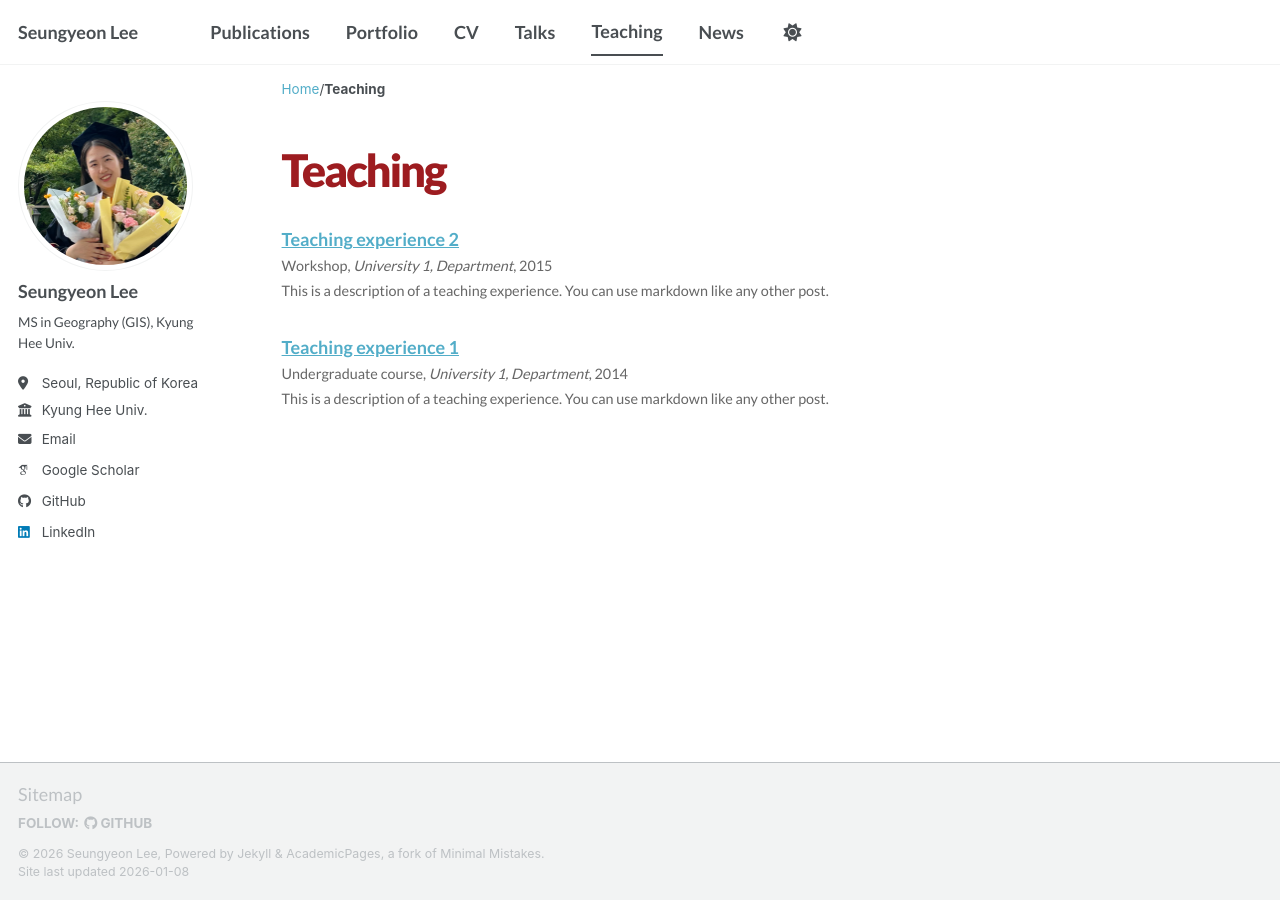
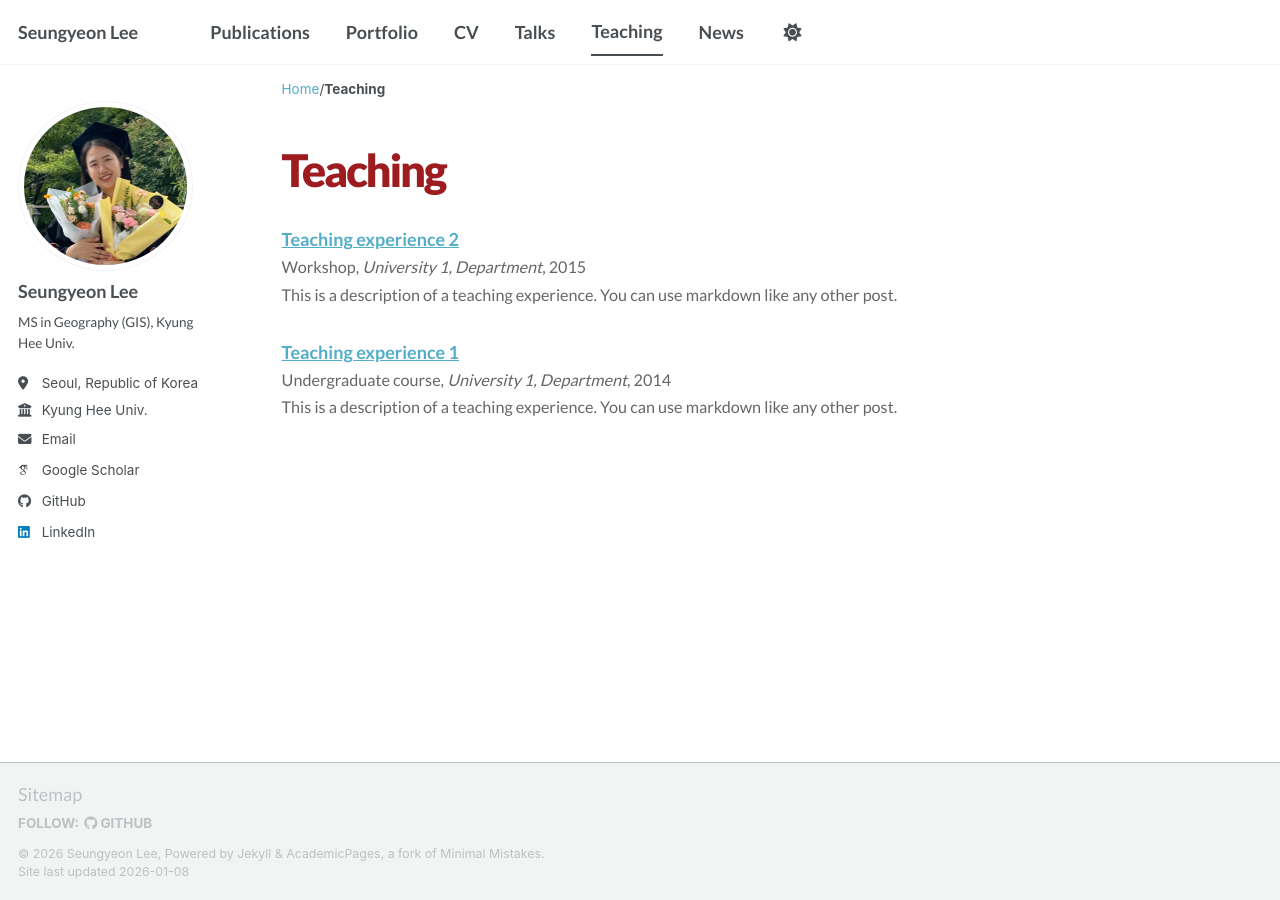
Before and after one commit to seungyeon677/seungyeon677.github.io, a Jekyll site: the page built from _pages/teaching.html, in a window 1280 px wide. Built offline with Jekyll 4.4.1, drawn with Linux system fonts in a browser that asks for light colours; some web fonts are replaced; a script bundle is joined from its source files by our own code; library files that are not in the unit come from our copies.

Commit message:
Update head.html

```diff
--- a/_includes/head.html
+++ b/_includes/head.html
@@ -74,16 +74,11 @@
   .archive__item p,
   .list__item p {
     font-family: 'Lato', sans-serif !important;
-    font-size: 0.8rem !important;  /* 요약문 크기 */
+    font-size: 0.9rem !important;  /* 요약문 크기 */
     line-height: 1.4 !important;
     color: #666666 !important;
     margin-top: 5px !important;
     margin-bottom: 5px !important;
-  }
-
-  /* 만약 위 코드가 안 먹는다면, 더 상위인 본문 영역을 포함 */
-  .page__content .archive__item p {
-    font-size: 0.8rem !important;
   }
 
   /* 4. 하단 푸터 및 기타 요소 */
```
